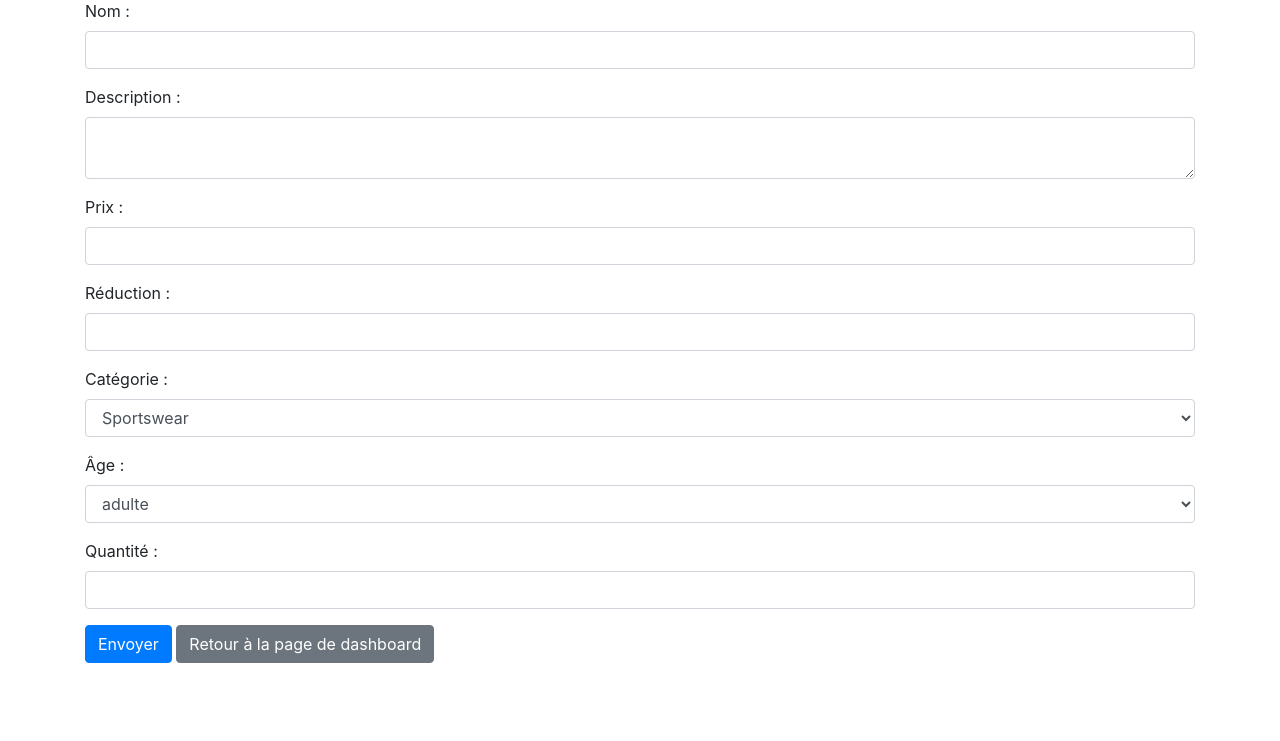
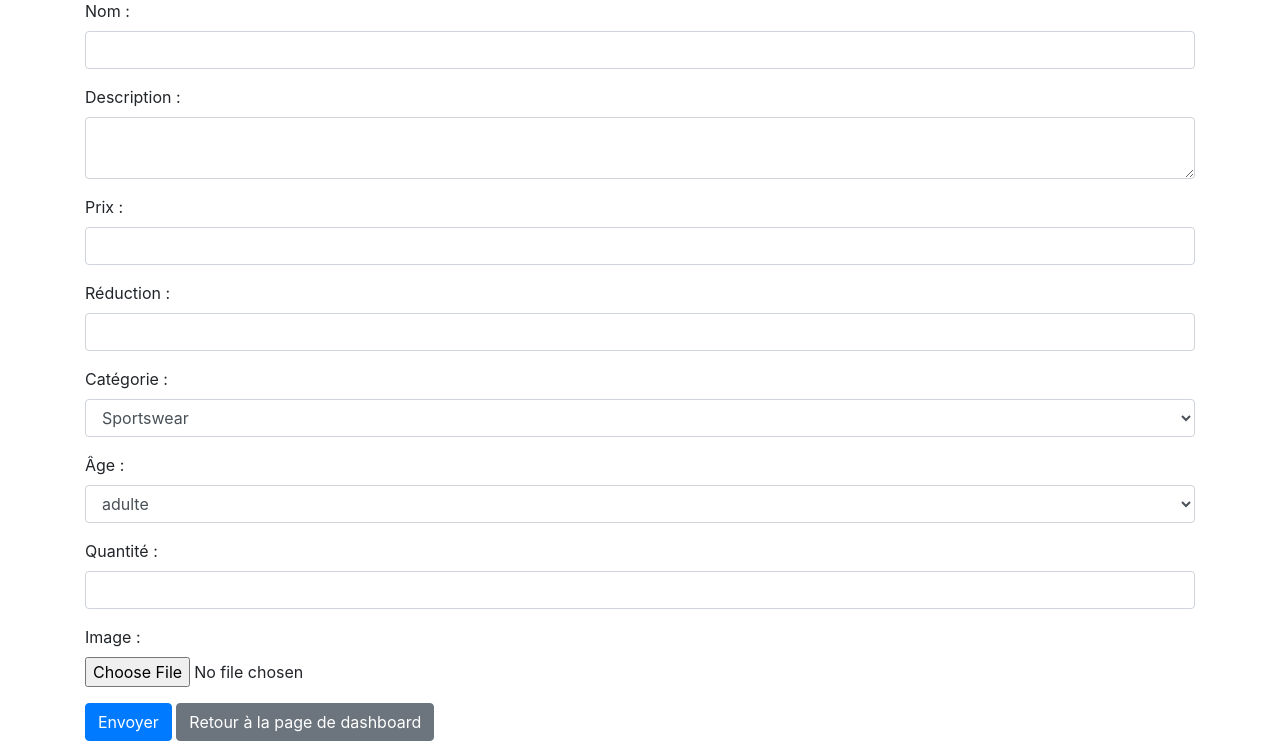
Before and after one commit to tasnimmizaou/TP-php, a PHP site: page /Admin/ajouter_article.php in a window 1280 px wide. Shown: the part 111-852 px from the top of the page. Before the commit the page ends 774 px from the top, so only its background shows below. Run offline with PHP 8.4, Linux system fonts and the light colour scheme.

Commit message:
Update ajouter_article.php

```diff
--- a/Admin/ajouter_article.php
+++ b/Admin/ajouter_article.php
@@ -8,7 +8,7 @@
 <body>
 <div class="container">
     <h2 class="mt-5 mb-4">Ajouter un article</h2>
-    <form action="" method="post">
+    <form action="" method="post" enctype="multipart/form-data"> <!-- Ajout de enctype pour gérer les fichiers -->
         <div class="form-group">
             <label for="name">Nom :</label>
             <input type="text" class="form-control" name="name" id="name" pattern="[A-Za-z0-9\s]+"
@@ -47,10 +47,45 @@
             <label for="stock">Quantité :</label>
             <input type="number" class="form-control" name="stock" id="stock" min="0" required>
         </div>
+        <div class ="form-group">
+            <label for="image">Image :</label>
+            <input type="file" class="form-control-file" name="image" id="image">
+        </div>
         <button type="submit" class="btn btn-primary">Envoyer</button>
-        <a href="options.php" class="btn btn-secondary">Retour à la page de dashboard</a>
+        <a href="table_dashboard.php" class="btn btn-secondary">Retour à la page de dashboard</a>
     </form>
 </div>
+<?php
+// Traitement du formulaire lorsqu'il est soumis
+if ($_SERVER["REQUEST_METHOD"] == "POST") {
+    if (isset($_POST['name'], $_POST['description'], $_POST['price'], $_POST['reduction'], $_POST['category'], $_POST['age'], $_POST['stock'], $_FILES['image'])) {
+        $name = $_POST['name'];
+        $description = $_POST['description'];
+        $price = $_POST['price'];
+        $reduction = $_POST['reduction'];
+        $category = $_POST['category'];
+        $age = $_POST['age'];
+        $stock = $_POST['stock'];
+        $image = $_FILES['image']['name']; // lezmina nbadlou name baad du fichier image
+
+        // lezina : traitement de l'image, enregistrement dans le dossier approprié
+
+        require_once 'autoloader.php';
+        $pdo = ConnexionBD::getInstance();
+
+        $req = $pdo->prepare("INSERT INTO article (name, description, price, reduction, category, age, stock, image) VALUES (?, ?, ?, ?, ?, ?, ?, ?)");
+
+        if ($req->execute([$name, $description, $price, $reduction, $category, $age, $stock, $image])) {
+            echo "<div class='alert alert-success mt-3' role='alert'>L'article a été ajouté avec succès.</div>";
+        } else {
+            echo "<div class='alert alert-danger mt-3' role='alert'>Erreur lors de l'ajout de l'article.</div>";
+        }
+    } else {
+        echo "<div class='alert alert-warning mt-3' role='alert'>Veuillez fournir toutes les données nécessaires.</div>";
+    }
+}
+?>
+
 <script src="https://stackpath.bootstrapcdn.com/bootstrap/4.5.2/js/bootstrap.min.js"></script>
 </body>
 </html>
```
